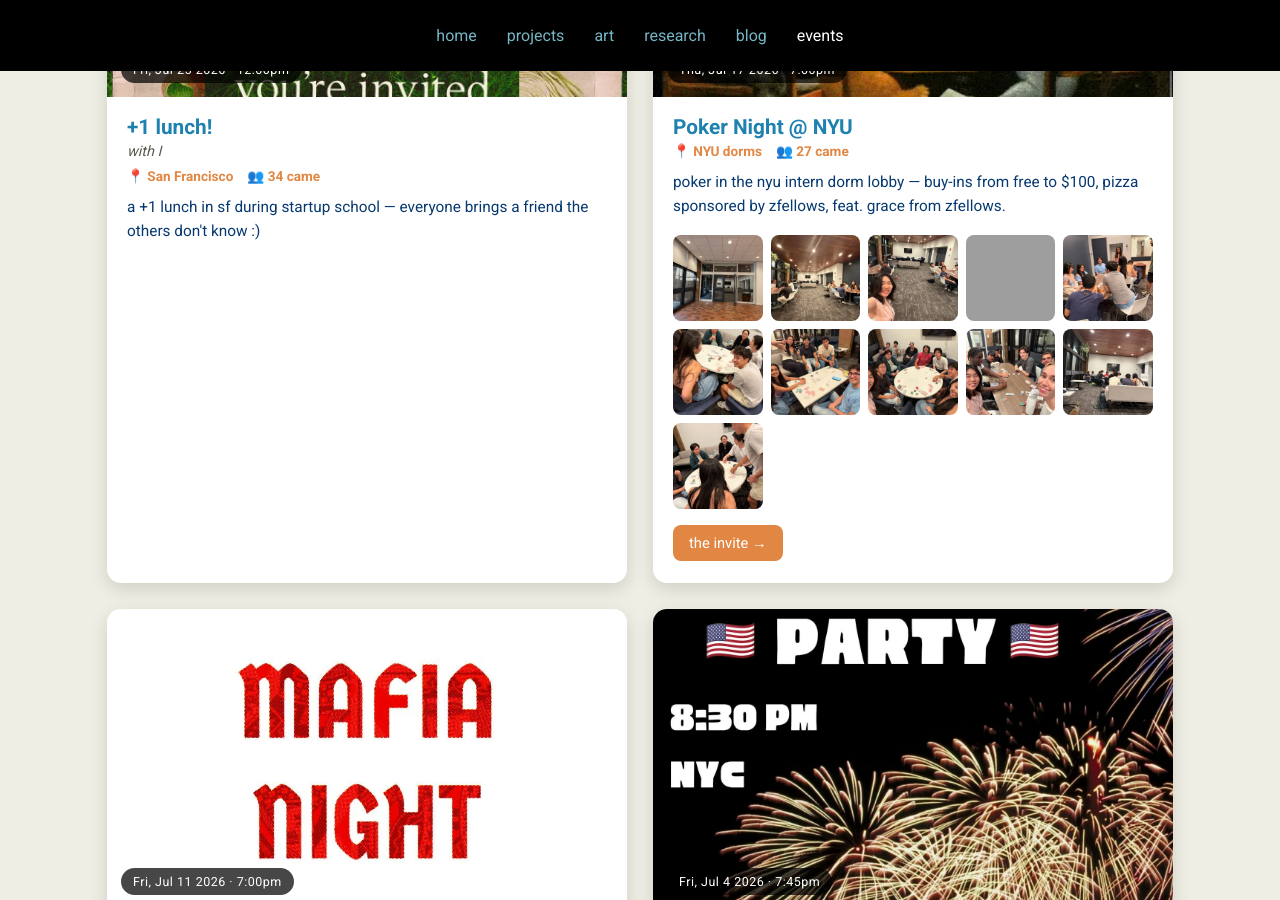
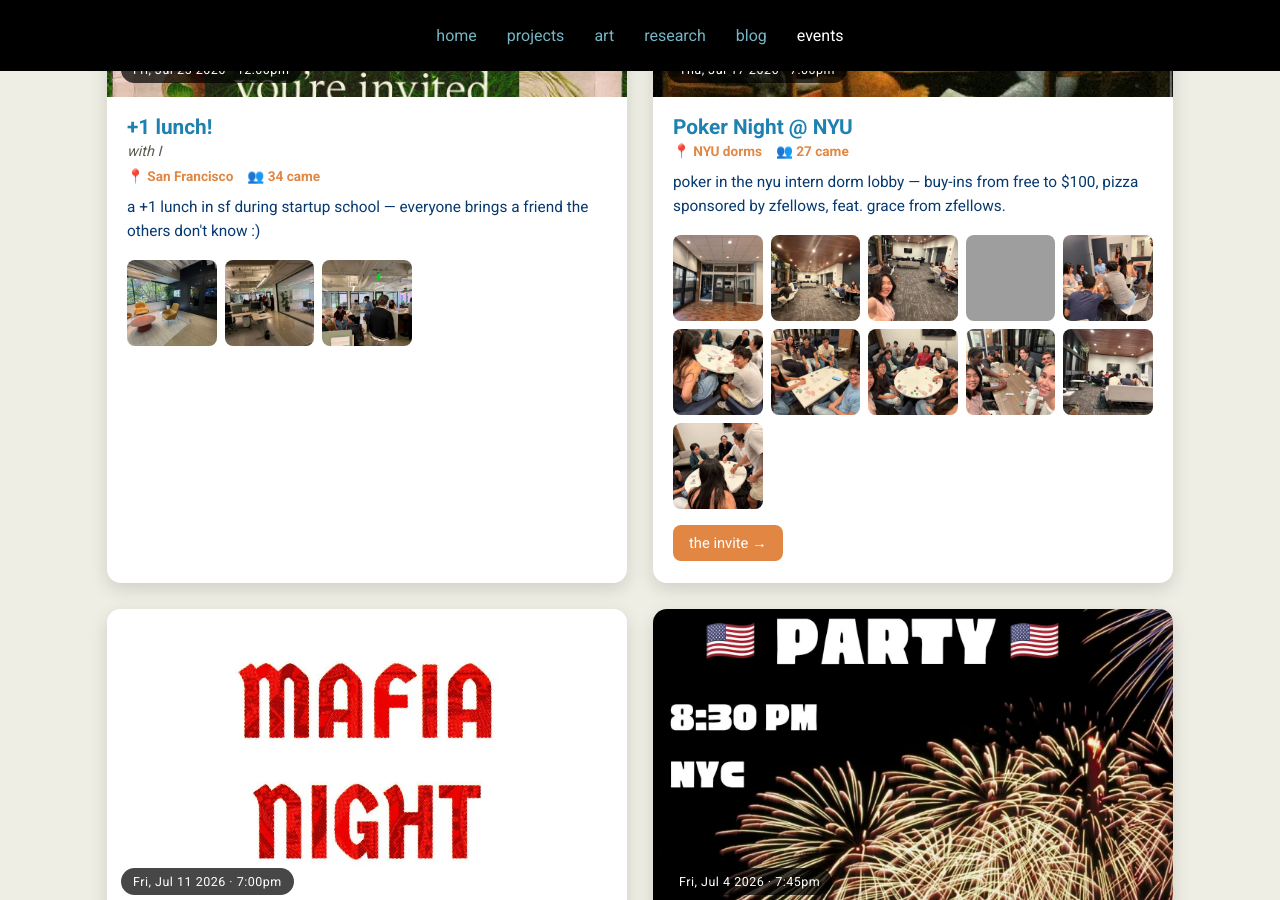
Before and after one commit to swan-07/swan-07.github.io, a Jekyll site: the page built from events.html, in a window 1280 px wide and 900 px high, scrolled down 381 px. Built offline with Jekyll 4.4.1, drawn with Linux system fonts in a browser that asks for light colours; grey boxes are pictures that could not be loaded.

Commit message:
Events: add 3 photos from +1 lunch album
Co-Authored-By: Claude Opus 4.8 (1M context) <noreply@anthropic.com>

```diff
--- a/_data/events.yml
+++ b/_data/events.yml
@@ -11,7 +11,10 @@
   cohosts: "I"
   description: "a +1 lunch in sf during startup school — everyone brings a friend the others don't know :)"
   cover: "assets/images/events/lunch/cover.webp"
-  photos: []
+  photos:
+    - "assets/images/events/lunch/01.webp"
+    - "assets/images/events/lunch/02.webp"
+    - "assets/images/events/lunch/03.webp"
 
 - title: "Poker Night @ NYU"
   date: "2026-07-17"
```
Also changed, not shown: assets/images/events/lunch/01.webp (added), assets/images/events/lunch/02.webp (added), assets/images/events/lunch/03.webp (added).
